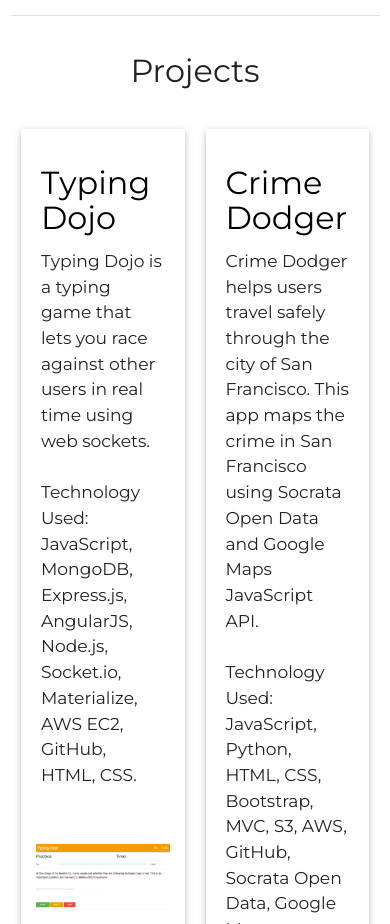
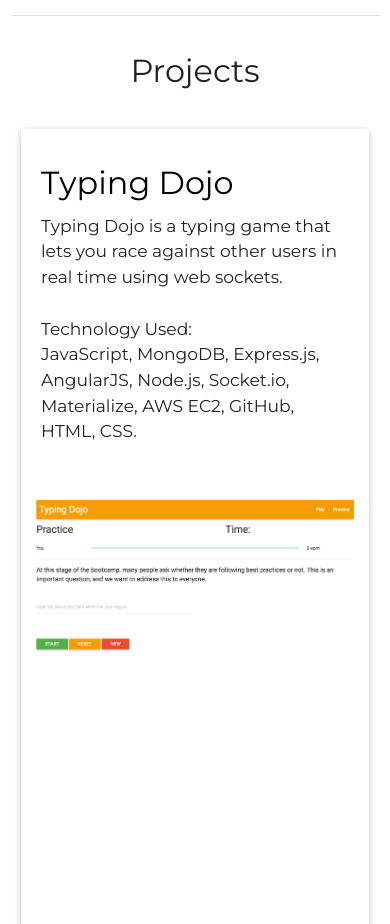
Before and after one commit to alex-wap/old-alex-wap.github.io, a website: page index.html in a window 390 px wide. Shown: the part 1900-2824 px from the top of the page. Drawn offline with nearby package versions, Linux system fonts and the light colour scheme.

Commit message:
projects section responsive

```diff
--- a/css/style.css
+++ b/css/style.css
@@ -6,6 +6,13 @@
   -webkit-user-select: none; /* Chrome/Safari */
   -moz-user-select: none; /* Firefox */
   -ms-user-select: none; /* IE10+ */
+}
+
+@media (max-width:995px){
+  .flex-s{
+    display: flex;
+    flex-direction: column;
+  }
 }
 
 .links{
--- a/partials/index.html
+++ b/partials/index.html
@@ -1,4 +1,4 @@
-<div class="col s12" id="main_content">
+<div class="col s12">
     <h2 class="center">Alex Wapniarski</h2>
     <div class="divider col s4 offset-s4"></div><br>
     <div class="center"><img src="../assets/IMG_2457.JPG" style="border-radius:500px; width: 200px;height:200px;"></div>
@@ -17,7 +17,7 @@
     </div>
 <div class="row center">
     <h4>Skills</h4>
-    <div class="col s12"><input type="text" placeholder="Filter for skills" ng-model='_filter'></div>
+    <div class="col s10 offset-s1"><input type="text" placeholder="Filter for skills" ng-model='_filter'></div>
     <div class="row center">
     <div class="col m2 offset-m1">
           <table class="striped">
@@ -92,9 +92,9 @@
 </div>
 </div>
 <div class="divider"></div><br>
-<h4 class="center" id="projects">Projects <!-- <a href='#/portfolio' class="links"><i class="fa fa-folder-open-o" aria-hidden="true"></i></a> --></h4><br>
-<div class="row">
-<div class="col s6">
+<h4 class="center" id="projects">Projects</h4><br>
+<div class="row flex-s">
+<div class="col m6">
   <div class="card">
 <div class="card-content" id="typingdojo">
     <h4><a href="http://54.175.81.151/" class="links"><strong>Typing Dojo</strong></a></h4>
@@ -109,7 +109,7 @@
 
   </div>
   </div>
-  <div class="col s6">
+  <div class="col m6">
       <div class="card">
 <div class="card-content" id="crime">
     <h4><a href="http://54.167.106.29/" class="links"><strong>Crime Dodger</strong></a></h4>
@@ -127,7 +127,7 @@
 </div>
 <div class="divider"></div><br>
 <h4 class="center" id="contact">Contact</h4><br>
-<div class="col s6 flex-s offset-s3">
+<div class="col s6 offset-s3">
   <h4>Alex Wapniarski</h4>
   <div class="divider"></div>
   <h5>Web Developer</h5><br>
```
